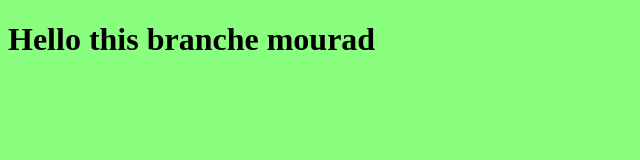
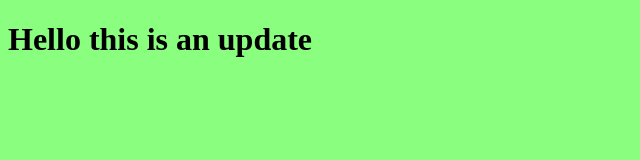
Before and after one commit to MouradIsg/myproject, a plain HTML site: page index.html in a window 1280 px wide. Shown: the whole page, without its empty margins (0-640 px from the left). Drawn offline with Linux system fonts and the light colour scheme.

Commit message:
edit the html file

```diff
--- a/index.html
+++ b/index.html
@@ -8,7 +8,7 @@
     <title>Document</title>
 </head>
 <body>
-    <h1> Hello this branche mourad </h1>
+    <h1> Hello this is an update  </h1>
     <script src="app.js"></script>
 </body>
 </html>
```
